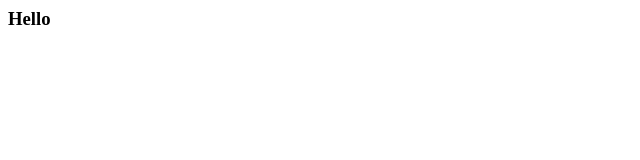
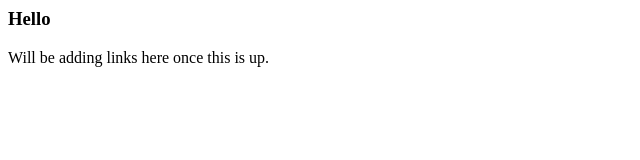
Before and after one commit to cgoehring93003/cg-DirctivePlayJS, a plain HTML site: page index.html in a window 1280 px wide. Shown: the whole page, without its empty margins (0-640 px from the left). Drawn offline with Linux system fonts and the light colour scheme.

Commit message:
Edited index.html for github publish'

```diff
--- a/index.html
+++ b/index.html
@@ -4,5 +4,10 @@
 </head>
 <body>
 	<h3>Hello</h3>
+
+	<p>Will be adding links here once this is up.</p>
+
+
+
 </body>
 </html>
```
